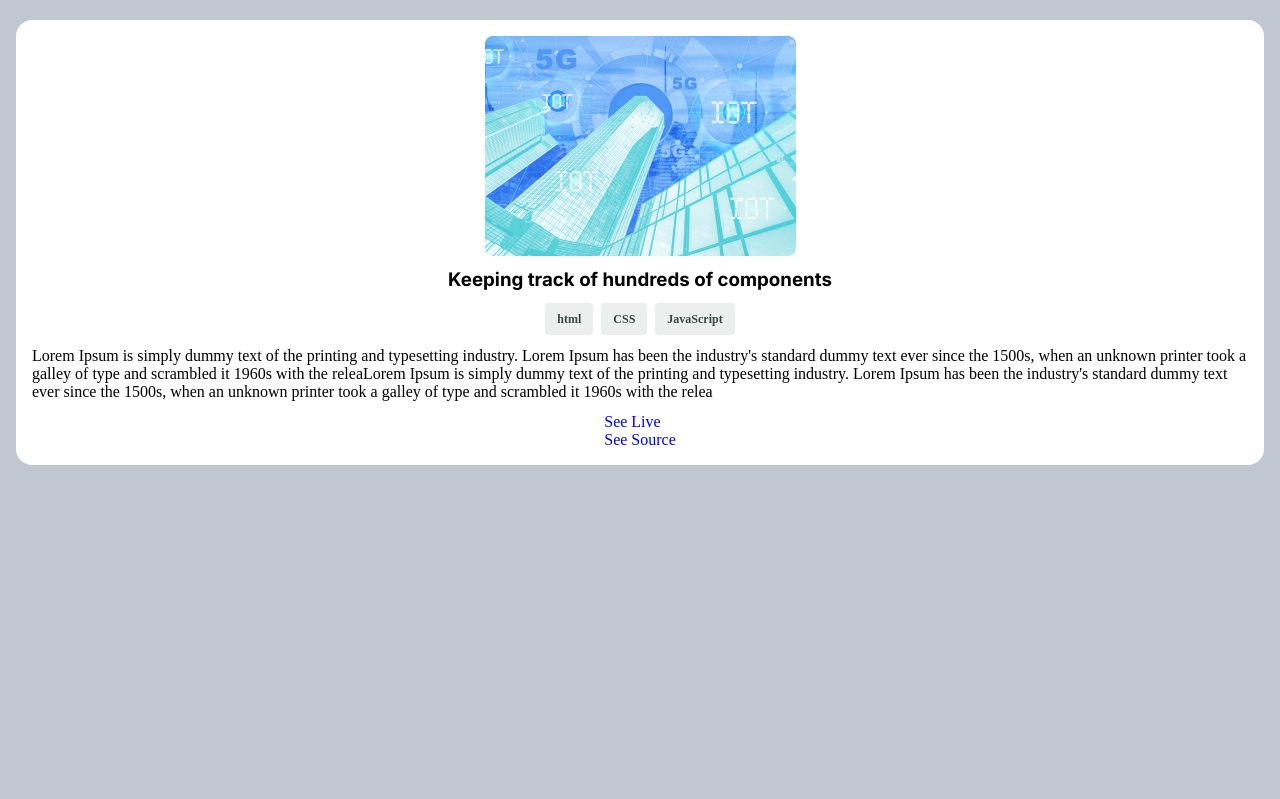
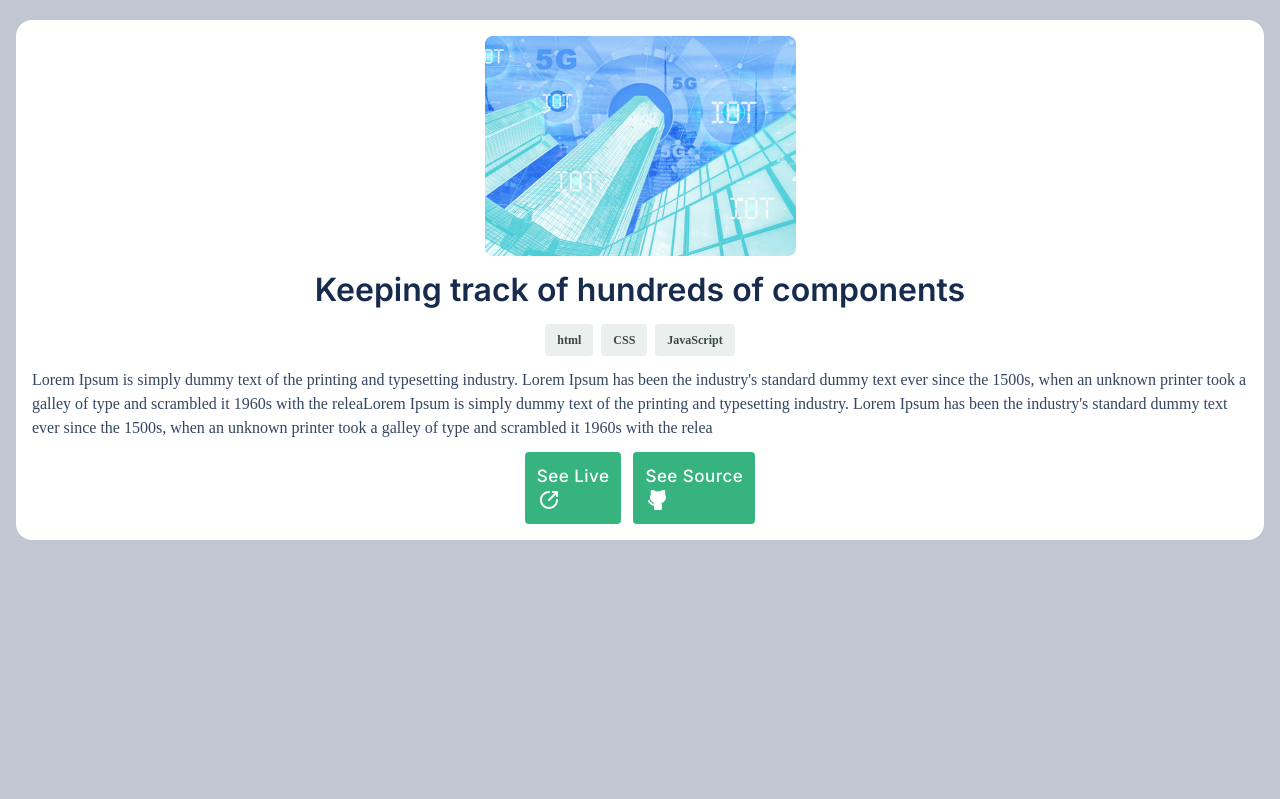
Before and after one commit to shahadat3669/Portfolio-Microverse, a website: page index.html in a window 1280 px wide. Shown: the top 799 px of the page. Drawn offline with Linux system fonts and the light colour scheme.

Commit message:
Add media for button

```diff
--- a/index.html
+++ b/index.html
@@ -325,8 +325,8 @@
           <p>Lorem Ipsum is simply dummy text of the printing and typesetting industry. Lorem Ipsum has been the industry's standard dummy text ever since the 1500s, when an unknown printer took a galley of type and scrambled it 1960s with the releaLorem Ipsum is simply dummy text of the printing and typesetting industry. Lorem Ipsum has been the industry's standard dummy text ever since the 1500s, when an unknown printer took a galley of type and scrambled it 1960s with the relea</p>
         </div>
         <div class="popup-action">
-          <a href="#" class="popup-action-btn">See Live <img src="" class="popup-action-btn-icon" alt="" /></a>
-          <a href="#" class="popup-action-btn">See Source <img src="" class="popup-action-btn-icon" alt="" /></a>
+          <a href="#" class="popup-action-btn btn btn--primary">See Live <img src="dist/images/live.svg" class="popup-action-btn-icon" alt="" /></a>
+          <a href="#" class="popup-action-btn btn btn--primary">See Source <img src="dist/images/white-github.svg" class="popup-action-btn-icon" alt="" /></a>
         </div>
       </div>
     </section>
```
Also changed, not shown: dist/css/style.css, dist/images/live.svg (added), dist/images/white-github.svg (added).
